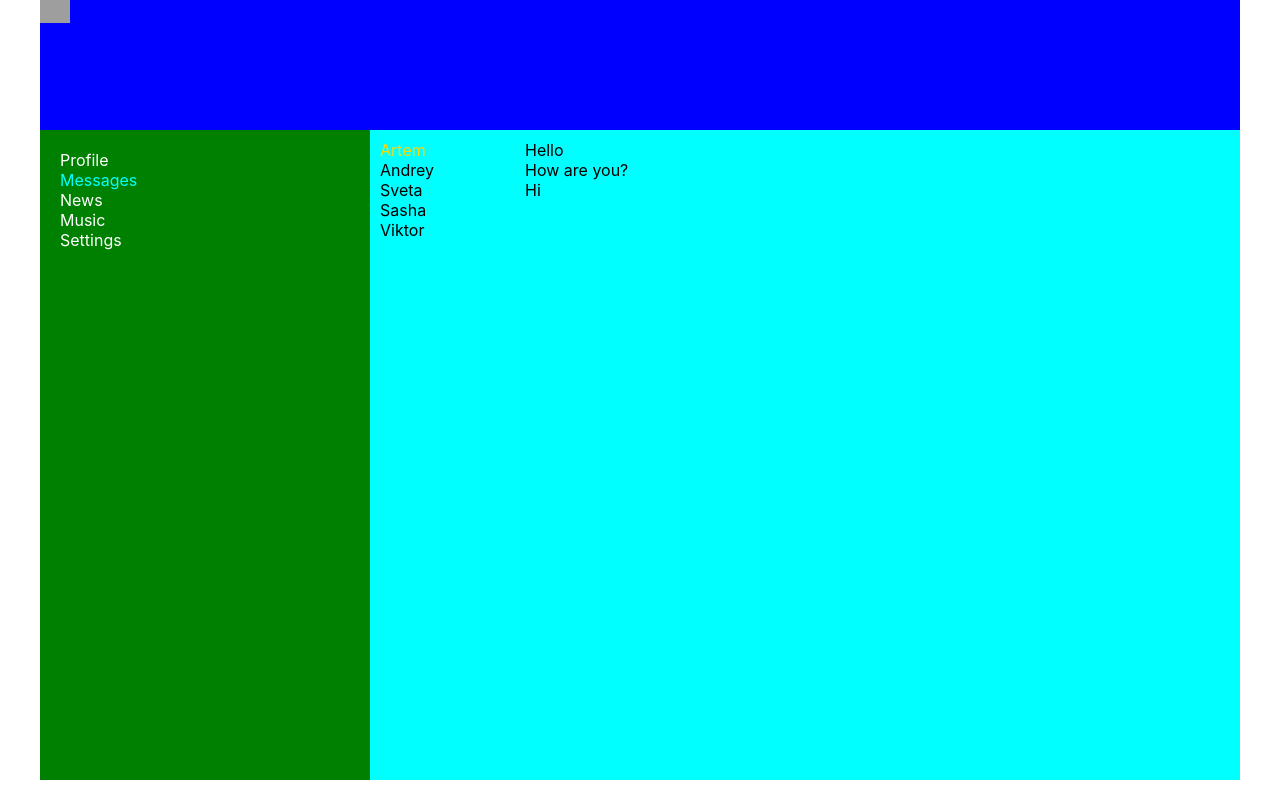
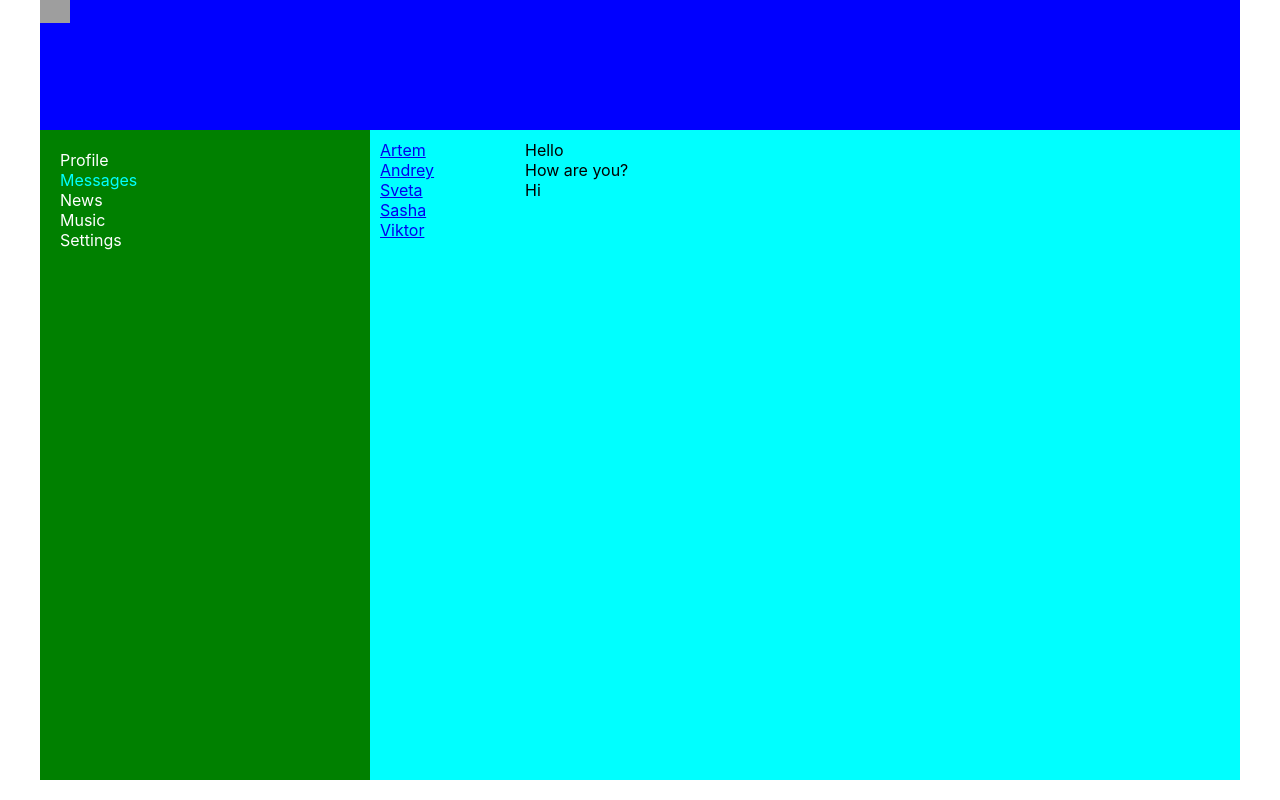
Before and after one commit to Artem047/React-JS, a React (Create React App) app: page /dialogs in a window 1280 px wide. Built offline with nearby package versions, Linux system fonts and the light colour scheme; grey boxes are pictures that could not be loaded.

Commit message:
lesson 22

```diff
--- a/src/App.js
+++ b/src/App.js
@@ -20,7 +20,7 @@
         <Navbar />
         <div className='app-wrapper-content'>
           <Routes>
-            <Route path='/dialogs' Component={Dialogs} />
+            <Route path='/dialogs/*' Component={Dialogs} />
             <Route path='/profile' Component={Profile} />
             <Route path='/news' Component={News}/>
             <Route path='/music' Component={Music}/>
--- a/src/components/Dialogs/Dialogs.jsx
+++ b/src/components/Dialogs/Dialogs.jsx
@@ -1,3 +1,4 @@
+import { NavLink } from 'react-router-dom';
 import s from './Dialogs.module.css'
 
 const Dialogs = (props)=>{
@@ -5,19 +6,19 @@
         <div className={s.dialogs}>
             <div className={s.dialogsItems}>
                 <div className={s.dialog + ' ' + s.active}>
-                    Artem
+                    <NavLink to="/dialogs/1">Artem</NavLink>
                 </div>
                 <div className={s.dialog}>
-                    Andrey
+                    <NavLink to="/dialogs/2">Andrey</NavLink>
                 </div>
                 <div className={s.dialog}>
-                    Sveta
+                    <NavLink to="/dialogs/3">Sveta</NavLink>
                 </div>
                 <div className={s.dialog}>
-                    Sasha
+                    <NavLink to="/dialogs/4">Sasha</NavLink>
                 </div>
                 <div className={s.dialog}>
-                    Viktor
+                    <NavLink to="/dialogs/5">Viktor</NavLink>
                 </div>
             </div>
             <div className={s.messages}>
```
